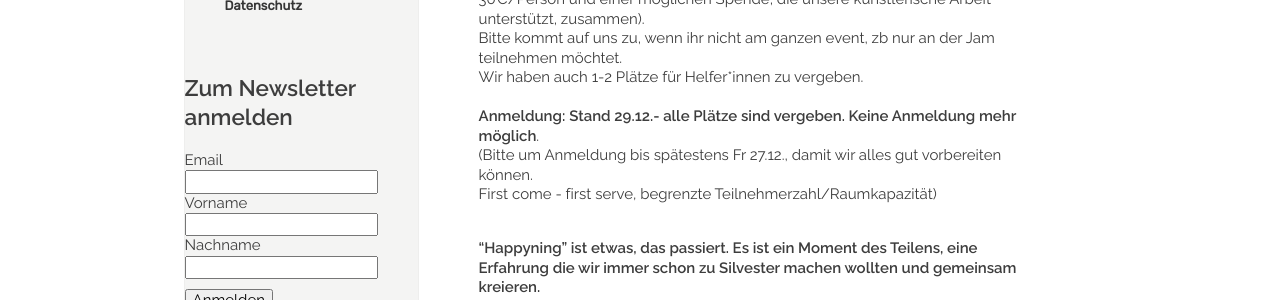
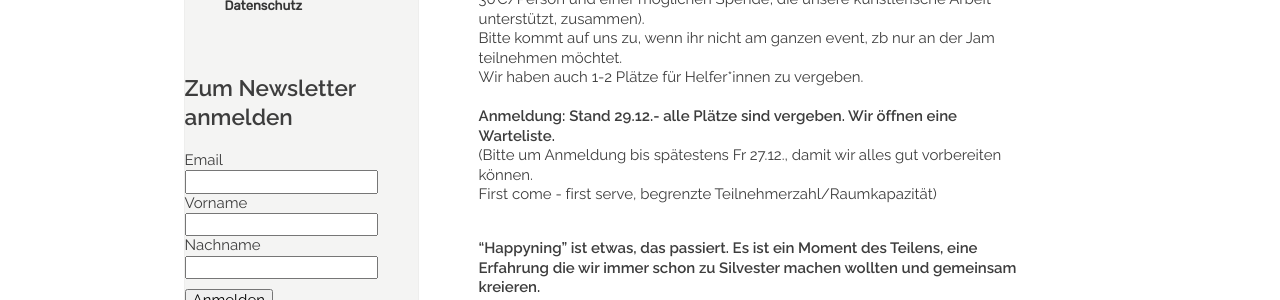
Before and after one commit to manulari/rollingpointat, a Jekyll site: the page built from _pages_de/silvester.md, in a window 1280 px wide. Shown: the part 1056-1356 px from the top of the page. Built offline with Jekyll 4.4.1, drawn with Linux system fonts in a browser that asks for light colours; comment, search, counter and statistics services are not loaded.

Commit message:
Update page (de) “silvester”

```diff
--- a/_pages_de/silvester.md
+++ b/_pages_de/silvester.md
@@ -31,7 +31,7 @@ Teilnahmekosten: 30-60€ Person\
 Bitte kommt auf uns zu, wenn ihr nicht am ganzen event, zb nur an der Jam teilnehmen möchtet.\
 Wir haben auch 1-2 Plätze für Helfer*innen zu vergeben.\
 \
-**Anmeldung:** **Stand 29.12.-  alle Plätze sind vergeben. Keine Anmeldung mehr möglich**.\
+**Anmeldung:** **Stand 29.12.-  alle Plätze sind vergeben. Wir öffnen eine Warteliste.**\
 (Bitte um Anmeldung bis spätestens Fr 27.12., damit wir alles gut vorbereiten können.\
 First come - first serve, begrenzte Teilnehmerzahl/Raumkapazität)
 
```
